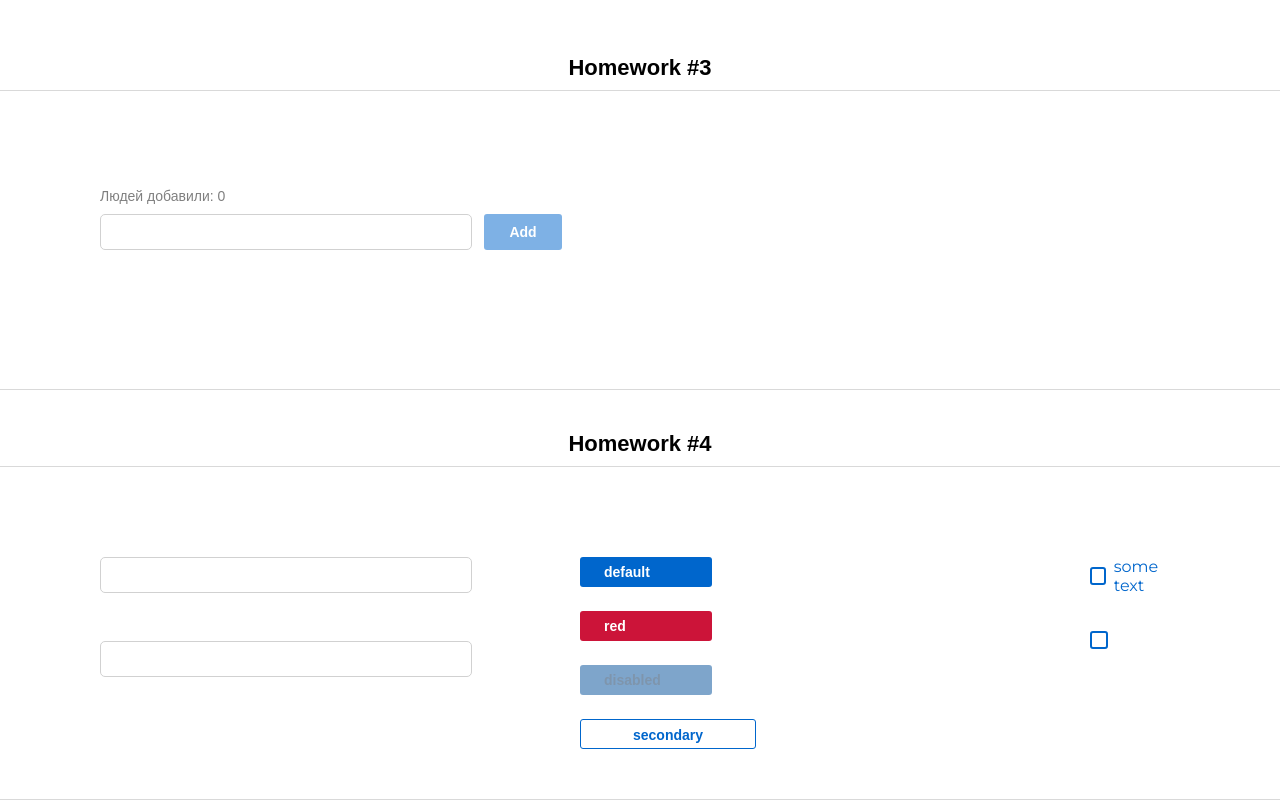
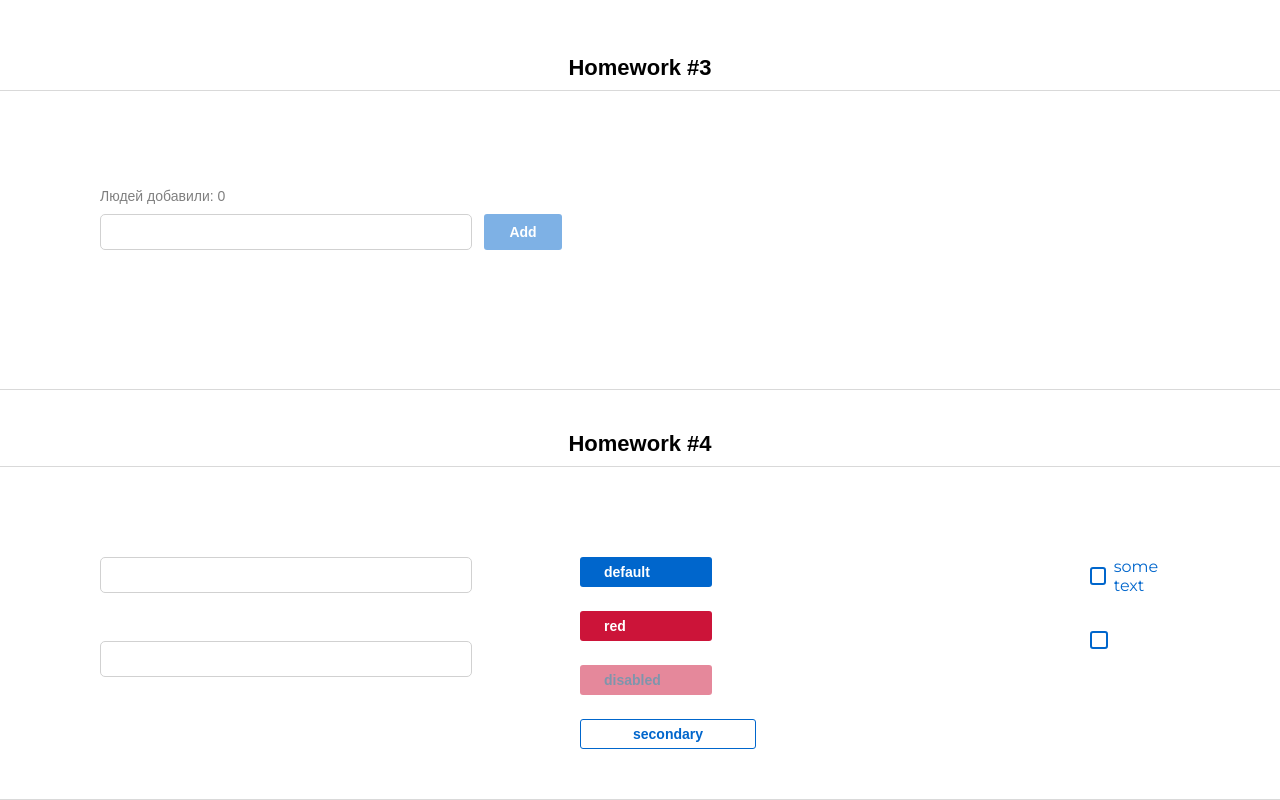
Before and after one commit to nedonebo21/homework-front-main-2, a React (Create React App) app: page /#/pre-junior in a window 1280 px wide. Shown: the part 995-1795 px from the top of the page. Built offline with nearby package versions, Linux system fonts and the light colour scheme.

Commit message:
hw sprint-3 week-1 (refactor styles)

```diff
--- a/src/s1-main/App.module.css
+++ b/src/s1-main/App.module.css
@@ -1,10 +1,8 @@
 .App {
+    position: relative;
     --header_height: 60px;
-    /*margin-top: 107px;*/
-    /*margin-bottom: 136px;*/
     display: flex;
     flex-direction: column;
-    /*gap: 64px;*/
 }
 
 .container {
--- a/src/s2-homeworks/hw04/common/c2-SuperButton/SuperButton.module.css
+++ b/src/s2-homeworks/hw04/common/c2-SuperButton/SuperButton.module.css
@@ -17,12 +17,15 @@
 }
 
 .disabled {
-    background: rgb(0, 77, 153);
+    background: rgb(204, 20, 57);
     color: rgb(0, 46, 92);
     opacity: 0.5;
 }
 
 .secondary {
+    display: flex;
+    align-items: center;
+    justify-content: center;
     border: 1px solid rgb(0, 102, 204);
     background: transparent;
     color: rgb(0, 102, 204);
--- a/src/s2-homeworks/hw05/sidebar/Sidebar.module.css
+++ b/src/s2-homeworks/hw05/sidebar/Sidebar.module.css
@@ -1,27 +1,43 @@
 .sidebar {
     position: absolute;
+    top: 0;
+    bottom: 0;
     width: 317px;
     z-index: 3;
-    box-shadow: 0 1px 2px 0 rgba(29, 33, 38, 0.1),0 10px 40px 0 rgba(29, 33, 38, 0.13);
+    box-shadow: 0 1px 2px 0 rgba(29, 33, 38, 0.1), 0 10px 40px 0 rgba(29, 33, 38, 0.13);
     background: rgb(255, 255, 255);
-    min-height: 100vh;
+    min-height: 100svh;
     left: -100%;
-    transition: .3s left;
+    transition: .3s left ease-in-out;
 }
 
 .sidebar.open {
+    position: fixed;
+    top: 0;
     left: 0;
 }
 
 .background {
     position: absolute;
     top: 0;
+    bottom: 0;
     left: 0;
-    height: 100vh;
+    min-height: 100svh;
     width: 100vw;
     z-index: 3;
+    opacity: 0;
     background: rgb(0, 0, 0);
-    opacity: 0.3;
+    animation: blur .3s ease-in-out forwards;
+    transition: .3s opacity ease-in-out;
+}
+
+@keyframes blur {
+    from {
+        opacity: 0;
+    }
+    to {
+        opacity: 0.3;
+    }
 }
 
 .nav {
@@ -46,6 +62,7 @@
 .nav a:hover {
     color: rgb(88, 172, 255);
 }
+
 .nav a:active {
     color: rgb(61, 107, 153);
 }
@@ -54,6 +71,7 @@
     text-decoration: underline;
     color: rgb(0, 89, 178);
 }
+
 .close {
     display: flex;
     justify-self: end;
```
